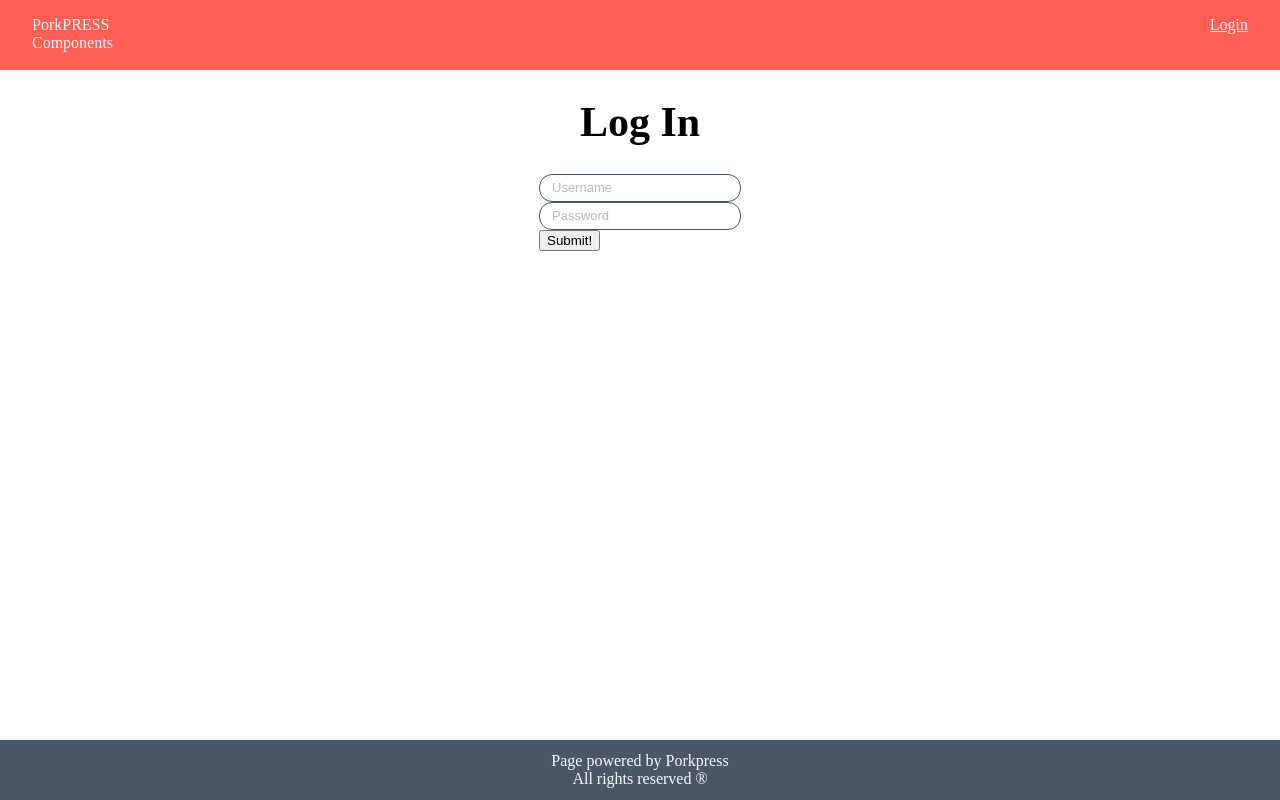
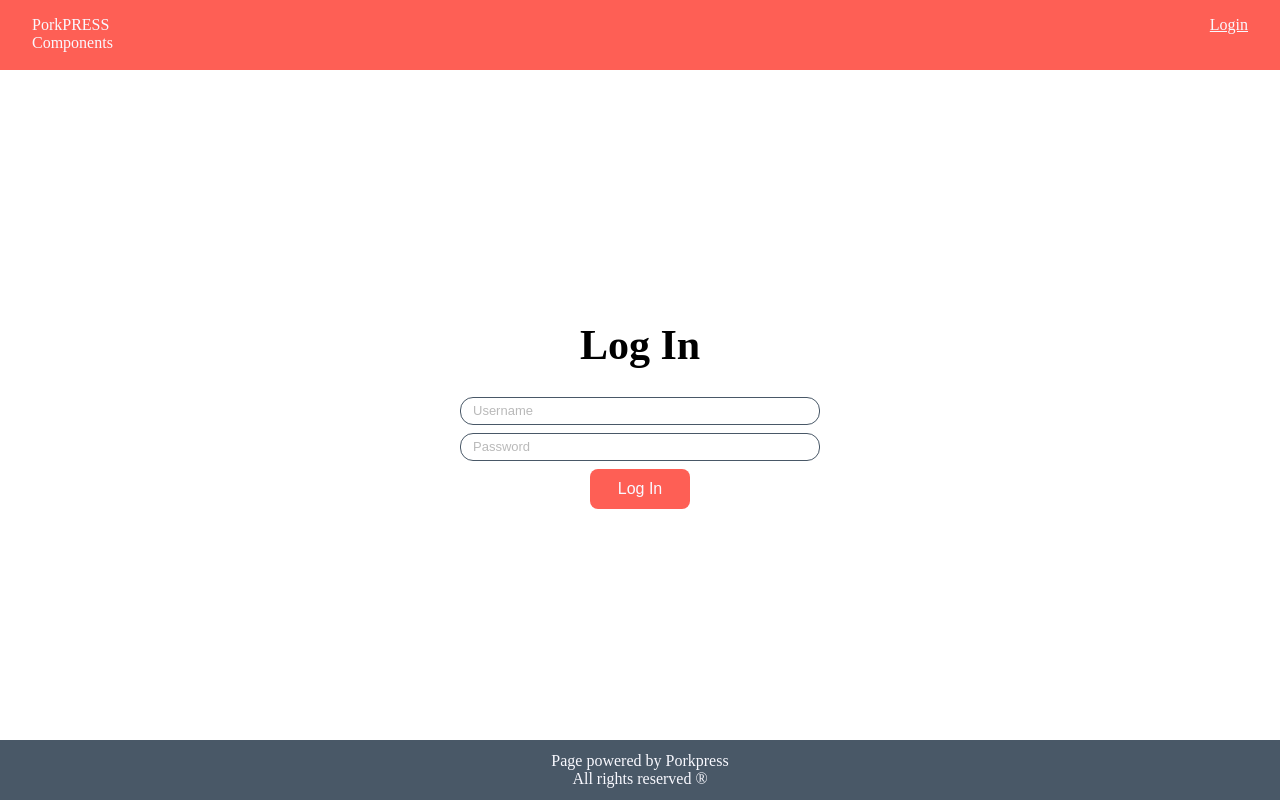
Before and after one commit to pawelacio/porkpress-react, a Next.js app: page /login in a window 1280 px wide. Built offline with nearby package versions, Linux system fonts and the light colour scheme; a web font is replaced by a local one.

Commit message:
Some styles changes in login page layout

```diff
--- /dev/null
+++ b/components/layout/card/card.styled.ts
@@ -0,0 +1,16 @@
+import styled, { css } from 'styled-components';
+
+interface StyledCardProps {
+  maxWidth?: number,
+  center?: boolean,
+}
+
+export const Card = styled.div<StyledCardProps>`
+  position: relative;
+  padding: 20px;
+  width: 100%;
+
+  ${ props => props.center && css`
+    text-align: center;
+  `}
+`;
--- a/components/layout/grid/grid.styled.tsx
+++ b/components/layout/grid/grid.styled.tsx
@@ -8,7 +8,8 @@ interface StyledGridProps {
 };
 
 interface StyledGridElementProps {
-  width?: number;
+  width?: number,
+  margin?: boolean,
 };
 
 export const GridContainer = styled.div<StyledGridProps>`
@@ -33,6 +34,9 @@ export const GridContainer = styled.div<StyledGridProps>`
 
 export const GridElement = styled.div<StyledGridElementProps>`
   flex-basis: ${ props => props.width ? `${ props.width/12*100 }%` : '100%' };
+  ${ props => props.margin && css`
+    margin: 8px 0;
+  `}
 `;
 
 export const GridSampler = styled.div`
--- a/components/layout/layout.styled.tsx
+++ b/components/layout/layout.styled.tsx
@@ -6,6 +6,7 @@ export const LayoutContainer = styled.div`
 
 export const PageContent = styled.div`
   min-height: calc(100vh - 60px);
+  height: 1px;
   /* height: calc(100vh - 60px); */
   padding-top: 70px;
 `;
--- a/pages/login.tsx
+++ b/pages/login.tsx
@@ -10,8 +10,22 @@ import {
 } from 'formik';
 import * as Yup from 'yup';
 import { Input } from '../components/ui/inputs/input/input.component';
-import { GridContainer } from '../components/layout/grid/grid.styled';
+
+import {
+  GridContainer,
+  GridElement,
+} from '../components/layout/grid/grid.styled';
+
 import { Head1 } from '../components/styles/headers';
+import { Card } from '../components/layout/card/card.styled';
+
+import {
+  ButtonTypes,
+  ButtonSizes,
+  SolidButton,
+  GhostButton,
+  RoundButton,
+} from '../components/ui/button/button.styled';
 
 interface LoginValues {
   username: string,
@@ -44,17 +58,23 @@ const Login = () => {
 
   return (
     <Layout>
-      <GridContainer center fullHeight column>
+      <GridContainer center fullHeight>
+        <GridElement width={ 4 }>
+        <Card center>
+          <GridElement>
             <Head1>Log In</Head1>
+          </GridElement>
           <Formik
             initialValues={ initialValues }
             validationSchema={ LoginSchema }
             onSubmit={ onFormSubmit }
           >
             {({ errors, touched }: FormikProps<LoginValues>) => (
+              <GridElement margin>
                 <Form>
                   <Field name="username">
                     {({ field }: FieldProps<LoginValues>) => (
+                      <GridElement margin>
                         <Input
                           type="text"
                           placeholder="Username"
@@ -62,10 +82,12 @@ const Login = () => {
                           isTouched={touched[(field.name as keyof LoginValues)]}
                           {...field}
                         />
+                      </GridElement>
                     )}
                   </Field>
                   <Field name="password">
                     {({ field }: FieldProps<LoginValues>) => (
+                      <GridElement margin>
                         <Input
                           type="password"
                           placeholder="Password"
@@ -73,14 +95,23 @@ const Login = () => {
                           isTouched={touched[(field.name as keyof LoginValues)]}
                           {...field}
                         />
+                      </GridElement>
                     )}
                   </Field>
-              <button type="submit">
-                Submit!
-              </button>
+                  <GridElement margin>
+                    <SolidButton
+                      type="submit"
+                      size={ ButtonSizes.MEDIUM }
+                    >
+                      Log In
+                    </SolidButton>
+                  </GridElement>
                 </Form>
+              </GridElement>
             )}
           </Formik>
+        </Card>
+        </GridElement>
       </GridContainer>
     </Layout>
   )
```
Lines whose indentation alone changed are shown as unchanged.
